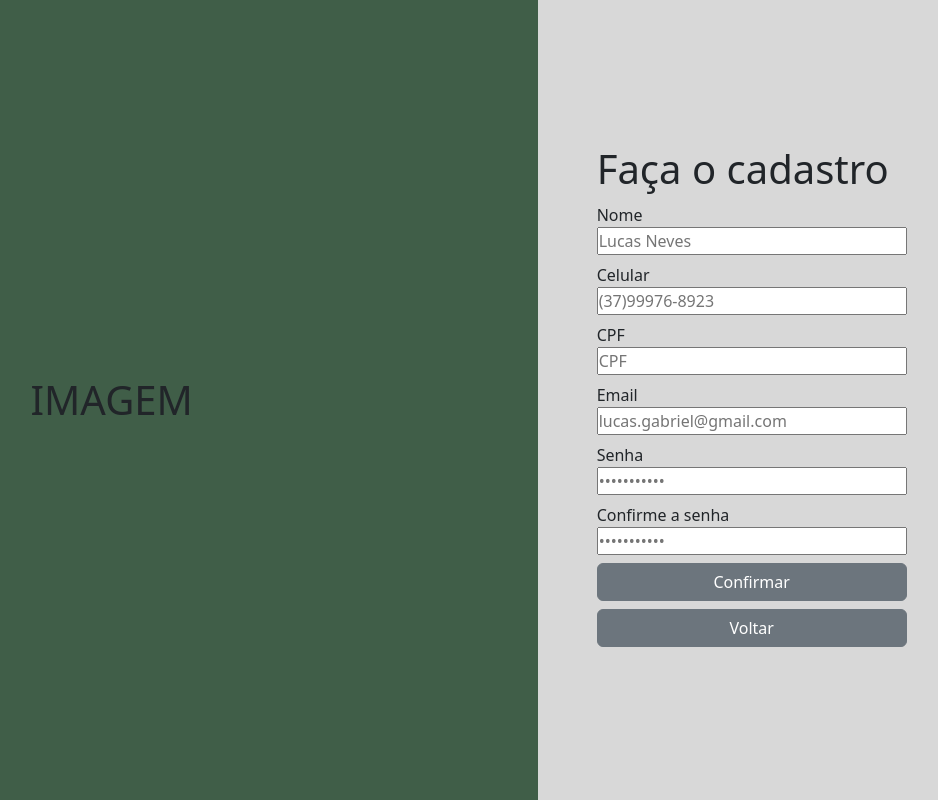
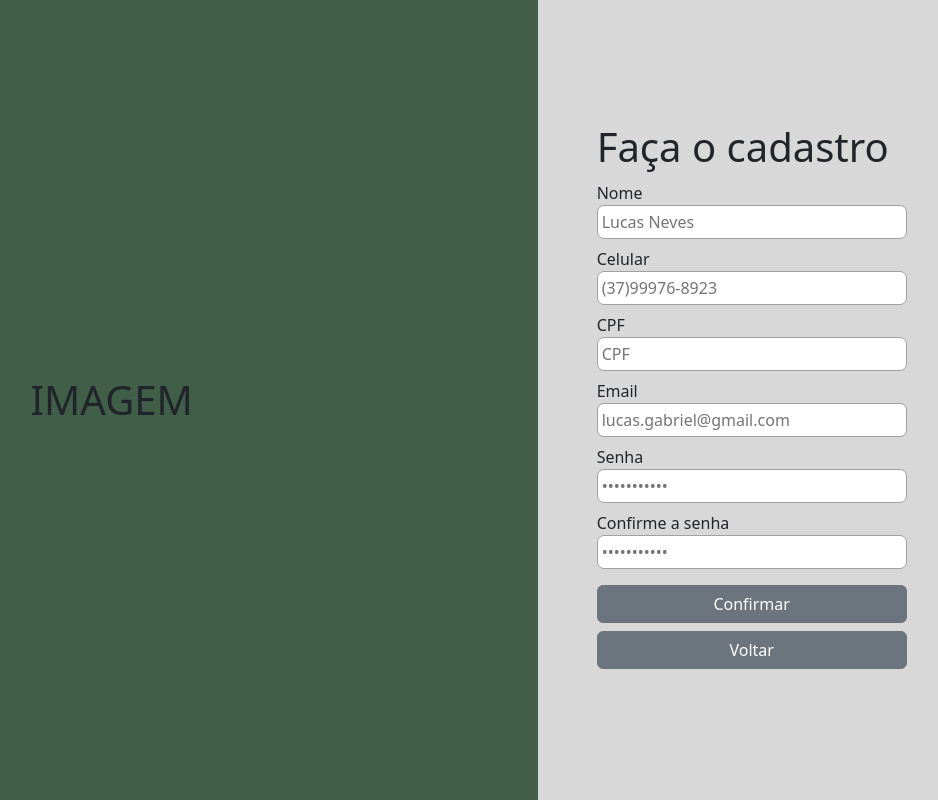
Before and after one commit to lucasnves/fomeNOW, a Vue app in the folder front-end/: page /registro in a window 1280 px wide. Shown: the whole page, without its empty margins (315-1253 px from the left). Built offline with nearby package versions, Linux system fonts and the light colour scheme.

Commit message:
inserindo registro no banco e validando informações

```diff
--- a/front-end/bancoDados/db.json
+++ b/front-end/bancoDados/db.json
@@ -8,6 +8,15 @@
       "senha": "lucas123",
       "senhaConfirmar": "lucas123",
       "id": 1
+    },
+    {
+      "nome": "Lucas Nevess",
+      "celular": "37999278822",
+      "cpf": "08882345343",
+      "email": "lucas.aaaa@hotmail.com",
+      "senha": "123456",
+      "senhaConfirmar": "123456",
+      "id": 2
     }
   ]
 }
--- a/front-end/src/views/Registro.vue
+++ b/front-end/src/views/Registro.vue
@@ -6,40 +6,53 @@
       </b-col>
 
       <b-col sm="4" class="right-registro">
-        <form id="form-login" @submit="cadastrar">
+        <form id="form-login">
           <div class="registro-titulo">
             <h1>Faça o cadastro</h1>
           </div>
           <div class="info-container">
             <label for="nome"><p>Nome</p></label>
-            <input type="text" name="nome" id="nome" placeholder="Lucas Neves" v-model="form.name">
+            <input type="text" name="nome" id="nome" placeholder="Lucas Neves" v-model="$v.form.name.$model" :class="{ 'error': $v.form.name.$error }">
+            <p v-if=" $v.form.name.$error && (this.form.name).length == 0" class="error-p"><small>Campo obrigatório!</small></p>
+            <p v-if=" (this.form.name).length < 3 && (this.form.name).length != 0" class="error-p"><small>É necessário mais de 3 caracteres!</small></p>
           </div>
           <div class="info-container">
             <label for="celular"><p>Celular</p></label>
-            <input type="text" name="celular" id="celular" placeholder="(37)99976-8923" v-model="form.celular">
+            <input type="text" name="celular" id="celular" placeholder="(37)99976-8923" v-model="$v.form.celular.$model" :class="{ 'error': $v.form.celular.$error }">
+            <p v-if=" $v.form.celular.$error && (this.form.celular).length == 0" class="error-p"><small>Campo obrigatório!</small></p>
+            <p v-if=" (this.form.celular).length < 11 && (this.form.celular).length != 0" class="error-p"><small>É necessário mais de 11 caracteres!</small></p>
           </div>
           <div class="info-container">
             <label for="cpf"><p>CPF</p></label>
-            <input type="text" name="cpf" id="cpf" placeholder="CPF" v-model="form.cpf">
+            <input type="text" name="cpf" id="cpf" placeholder="CPF" v-model="$v.form.cpf.$model" :class="{ 'error': $v.form.cpf.$error }">
+            <p v-if=" $v.form.cpf.$error && (this.form.cpf).length == 0" class="error-p"><small>Campo obrigatório!</small></p>
+            <p v-if=" (this.form.cpf).length < 11 && (this.form.cpf).length != 0" class="error-p"><small>É necessário mais de 11 caracteres!</small></p>
           </div>
           <div class="info-container">
             <label for="email"><p>Email</p></label>
-            <input type="email" name="email" id="email" placeholder="lucas.gabriel@gmail.com" v-model="form.email">
+            <input type="email" name="email" id="email" placeholder="lucas.gabriel@gmail.com" v-model="$v.form.email.$model" :class="{ 'error': $v.form.email.$error }">
+            <p v-if=" $v.form.email.$error && (this.form.email).length == 0" class="error-p"><small>Campo obrigatório!</small></p>
+            <p v-if=" $v.form.email.$error && (this.form.email).length > 0" class="error-p"><small>Formato de email incorreto!</small></p>
           </div>
           <div class="info-container">
             <label for="password"><p>Senha</p></label>
-            <input type="password" name="password" id="password" placeholder="•••••••••••" v-model="form.password">
+            <input type="password" name="password" id="password" placeholder="•••••••••••" v-model="$v.form.password.$model" :class="{ 'error': $v.form.password.$error }">
+            <p v-if=" $v.form.password.$error && (this.form.password).length == 0" class="error-p"><small>Campo obrigatório!</small></p>
+            <p v-if=" (this.form.password).length < 6 && (this.form.password).length != 0" class="error-p"><small>É necessário mais de 6 caracteres!</small></p>
           </div>
           <div class="info-container">
             <label for="passwordConfirm"><p>Confirme a senha</p></label>
-            <input type="password" name="passwordConfirm" id="passwordConfirm" placeholder="•••••••••••" v-model="form.passwordConfirm">
+            <input type="password" name="passwordConfirm" id="passwordConfirm" placeholder="•••••••••••" v-model="$v.form.passwordConfirm.$model" :class="{ 'error': $v.form.passwordConfirm.$error }">
+            <p v-if=" $v.form.passwordConfirm.$error && (this.form.passwordConfirm).length == 0" class="error-p"><small>Campo obrigatório!</small></p>
+            <p v-if=" $v.form.passwordConfirm.$error && (this.form.passwordConfirm).length > 0" class="error-p"><small>Senhas diferentes!</small></p>
           </div>
 
           <div class="info-container">
             <b-button
-              type="submit"
+              type="button"
               block
-              class="mb-2"
+              class="mb-2 mt-2"
+              @click="cadastrar"
             >Confirmar
             </b-button>
             <b-button
@@ -56,6 +69,8 @@
 </template>
 
 <script>
+import { required, minLength, email, sameAs } from "vuelidate/lib/validators";
+
 export default {
   name: 'Registro',
   data() {
@@ -70,9 +85,21 @@ export default {
       }
     }
   },
+  validations: {
+    form: {
+      name: { required, minLength: minLength(3) },
+      celular: { required, minLength: minLength(11) },
+      cpf: { required, minLength: minLength(11) },
+      email: { required, email },
+      password: { required, minLength: minLength(6) },
+      passwordConfirm: { required, sameAsPassword: sameAs('password') },
+    }
+  },
   methods: {
-    async cadastrar(e) {
-      e.preventDefault();
+    async cadastrar() {
+
+      this.$v.form.$touch();
+      if (this.$v.$invalid) return;
 
       const data = {
         nome: this.form.name,
@@ -95,7 +122,14 @@ export default {
 
       //enviando a rota para login
       this.$router.push({ name: 'login' });
-    }
+    },
+    getValidation(field) {
+      if(this.$v.form.$dirty === false) {
+        return null;
+      }
+
+      return !this.$v.form[field].$error;
+    },
   }
 }
 </script>
@@ -135,4 +169,16 @@ export default {
   #form-login {
     width: 310px;
   }
+  input {
+    padding: 4px;
+    border-radius: 7px;
+    border: 1px solid rgb(161, 161, 161);
+    outline: none;
+  }
+  .error {
+    border: 1.5px solid rgb(209, 13, 13);
+  }
+  .error-p {
+    color: rgb(209, 13, 13);
+  }
 </style>
```
